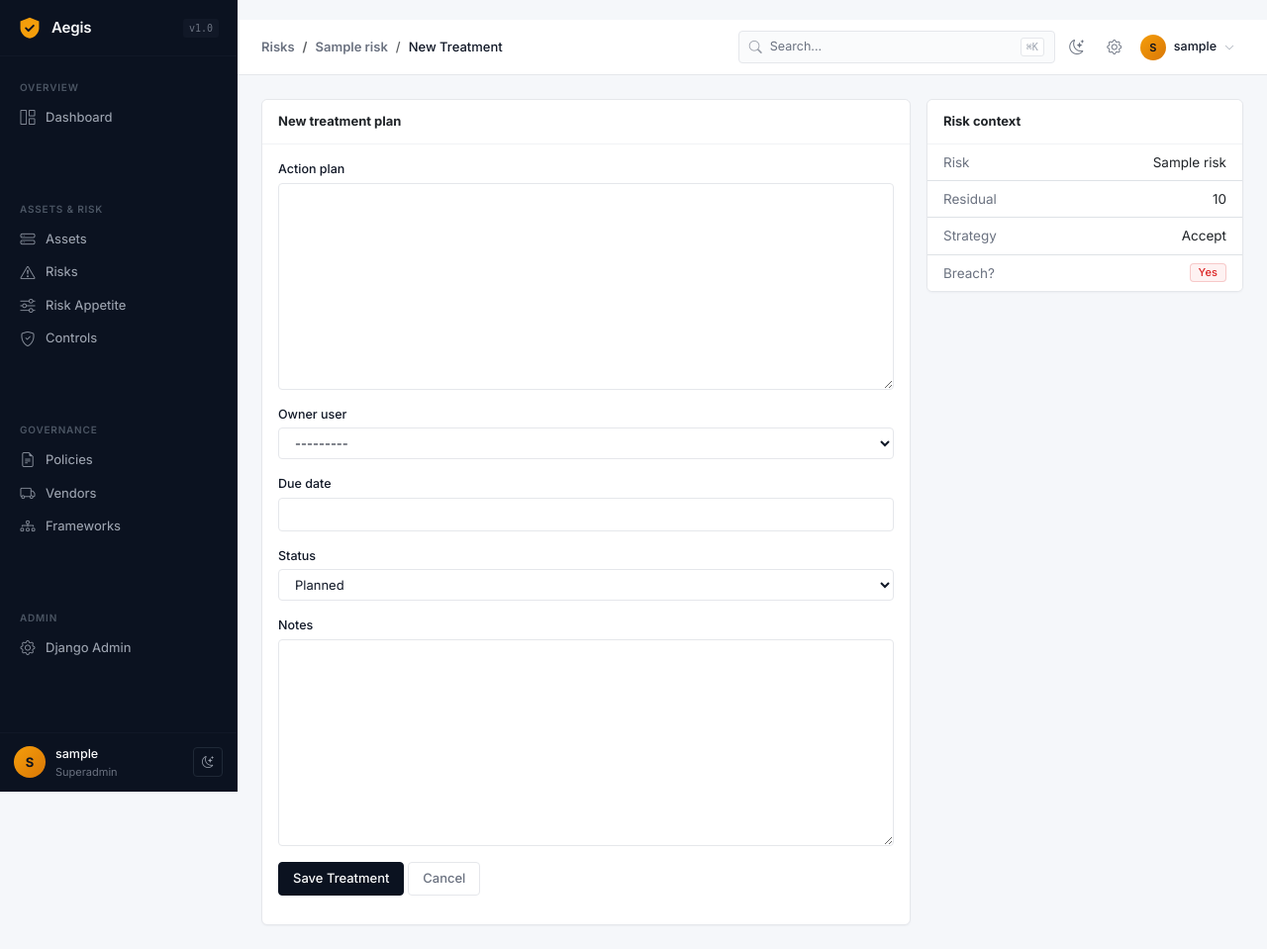
After one commit to SujalAdhikari-Hacker/GRC-Nexus, a Django app: page /risks/1/treatments/new/ in a window 1280 px wide. The commit adds this page. Shown: the whole page at 99% size. Run offline with Django 4.2, Linux system fonts and the light colour scheme; a user stored in the database is signed in; tables that the repository leaves empty hold one stand-in row (values such as "Sample post"); some libraries are stand-ins or nearby versions.

Commit message:
Add control evidence upload and risk treatment UI

```diff
--- a/app/config/urls.py
+++ b/app/config/urls.py
@@ -26,3 +26,13 @@ urlpatterns = [
 if settings.DEBUG:
     urlpatterns += static(settings.STATIC_URL, document_root=settings.STATIC_ROOT)
     urlpatterns += static(settings.MEDIA_URL, document_root=settings.MEDIA_ROOT)
+    from django.views.generic import RedirectView
+
+urlpatterns += [
+    path('favicon.ico', RedirectView.as_view(url='/static/img/favicon.svg', permanent=True)),
+]
+from django.views.generic import RedirectView
+
+urlpatterns += [
+    path('favicon.ico', RedirectView.as_view(url='/static/img/favicon.svg', permanent=True)),
+]
--- a/app/controls/urls.py
+++ b/app/controls/urls.py
@@ -1,9 +1,12 @@
 from django.urls import path
-from .views import ControlListView, ControlDetailView
+from .views import (
+    ControlListView, ControlDetailView, ControlEvidenceCreateView
+)
 
 app_name = 'controls'
 
 urlpatterns = [
     path('', ControlListView.as_view(), name='list'),
     path('<int:pk>/', ControlDetailView.as_view(), name='detail'),
+    path('<int:control_pk>/evidence/new/', ControlEvidenceCreateView.as_view(), name='evidence_create'),
 ]
--- a/app/risks/urls.py
+++ b/app/risks/urls.py
@@ -2,6 +2,7 @@ from django.urls import path
 from .views import (
     RiskListView, RiskDetailView, RiskCreateView, RiskUpdateView,
     risk_score_preview,
+    RiskTreatmentCreateView, RiskTreatmentUpdateView,
     RiskAppetiteListView, RiskAppetiteCreateView, RiskAppetiteUpdateView,
 )
 
@@ -16,6 +17,9 @@ urlpatterns = [
     path('appetite/new/', RiskAppetiteCreateView.as_view(), name='appetite_create'),
     path('appetite/<int:pk>/edit/', RiskAppetiteUpdateView.as_view(), name='appetite_update'),
 
+    path('<int:risk_pk>/treatments/new/', RiskTreatmentCreateView.as_view(), name='treatment_create'),
+    path('treatments/<int:pk>/edit/', RiskTreatmentUpdateView.as_view(), name='treatment_update'),
+
     path('<int:pk>/', RiskDetailView.as_view(), name='detail'),
     path('<int:pk>/edit/', RiskUpdateView.as_view(), name='update'),
 ]
--- a/app/risks/views.py
+++ b/app/risks/views.py
@@ -1,12 +1,14 @@
+from django.contrib.auth.mixins import LoginRequiredMixin
 from django.db.models import Q
-from django.views.generic import ListView, DetailView, CreateView, UpdateView
-from django.urls import reverse_lazy
 from django.http import HttpResponse
 from django.shortcuts import render
+from django.urls import reverse_lazy
+from django.utils import timezone
+from django.views.generic import ListView, DetailView, CreateView, UpdateView
 
 from core.mixins import DepartmentScopedMixin, HODOrSuperuserMixin, CsvExportMixin
 from core.correlation import get_full_risk_context
-from .models import Risk, RiskCategory, RiskAppetite
+from .models import Risk, RiskCategory, RiskAppetite, RiskTreatment
 from .services import recalculate_risk
 
 
@@ -105,17 +107,14 @@ class RiskUpdateView(DepartmentScopedMixin, UpdateView):
 
 
 def risk_score_preview(request):
-    """HTMX endpoint — returns live score preview fragment."""
     try:
         likelihood = int(request.GET.get('likelihood', 1))
         impact = int(request.GET.get('impact', 1))
     except ValueError:
         likelihood, impact = 1, 1
-
     likelihood = max(1, min(5, likelihood))
     impact = max(1, min(5, impact))
     inherent = likelihood * impact
-
     control_ids = request.GET.getlist('controls')
     residual = inherent
     if control_ids:
@@ -125,7 +124,6 @@ def risk_score_preview(request):
             avg_eff = sum(c.effectiveness for c in controls) / (controls.count() * 5.0)
             residual = round(inherent * (1 - avg_eff))
             residual = max(0, min(25, residual))
-
     if inherent >= 20:
         band, color = 'Critical', '#dc3545'
     elif inherent >= 12:
@@ -134,15 +132,47 @@ def risk_score_preview(request):
         band, color = 'Medium', '#ffc107'
     else:
         band, color = 'Low', '#198754'
+    return render(request, 'risks/_score_preview.html', {
+        'likelihood': likelihood, 'impact': impact,
+        'inherent': inherent, 'residual': residual,
+        'band': band, 'color': color,
+    })
 
-    return render(request, 'risks/_score_preview.html', {
-        'likelihood': likelihood,
-        'impact': impact,
-        'inherent': inherent,
-        'residual': residual,
-        'band': band,
-        'color': color,
-    })
+
+class RiskTreatmentCreateView(LoginRequiredMixin, CreateView):
+    model = RiskTreatment
+    template_name = 'risks/treatment_form.html'
+    fields = ['action_plan', 'owner_user', 'due_date', 'status', 'notes']
+
+    def dispatch(self, request, *args, **kwargs):
+        self.risk = Risk.objects.get(pk=kwargs['risk_pk'])
+        return super().dispatch(request, *args, **kwargs)
+
+    def form_valid(self, form):
+        form.instance.risk = self.risk
+        return super().form_valid(form)
+
+    def get_success_url(self):
+        return reverse_lazy('risks:detail', kwargs={'pk': self.risk.pk})
+
+    def get_context_data(self, **kwargs):
+        ctx = super().get_context_data(**kwargs)
+        ctx['risk'] = self.risk
+        return ctx
+
+
+class RiskTreatmentUpdateView(LoginRequiredMixin, UpdateView):
+    model = RiskTreatment
+    template_name = 'risks/treatment_form.html'
+    fields = ['action_plan', 'owner_user', 'due_date', 'completed_date', 'status', 'notes']
+
+    def get_success_url(self):
+        return reverse_lazy('risks:detail', kwargs={'pk': self.object.risk.pk})
+
+    def get_context_data(self, **kwargs):
+        ctx = super().get_context_data(**kwargs)
+        ctx['risk'] = self.object.risk
+        return ctx
 
 
 class RiskAppetiteListView(HODOrSuperuserMixin, ListView):
--- a/app/static/css/brand.css
+++ b/app/static/css/brand.css
@@ -493,198 +493,10 @@ hr { border-color: var(--border-soft); opacity: 1; }
 [data-bs-theme="dark"] .nav-link:hover,
 [data-bs-theme="dark"] .nav-link.active { background: rgba(255,255,255,0.05); }
 
-.topbar-search {
-    display: flex;
-    align-items: center;
-    gap: 8px;
-    background: var(--surface-2);
-    border: 1px solid var(--border);
-    border-radius: var(--r-sm);
-    padding: 6px 10px;
-    font-size: 12.5px;
-    color: var(--text-muted);
-    width: 320px;
-    cursor: pointer;
-}
-.topbar-search:hover { background: var(--brand-100); color: var(--text); }
-.topbar-search i { font-size: 13px; opacity: 0.7; }
-.topbar-search .search-placeholder { flex: 1; text-align: left; }
-.topbar-search .kbd {
-    font-size: 10px;
-    font-family: ui-monospace, monospace;
-    padding: 1px 5px;
-    background: var(--surface);
-    border: 1px solid var(--border);
-    border-radius: 3px;
-    color: var(--text-faint);
-}
 
-.topbar-actions { display: flex; align-items: center; gap: 6px; }
-.topbar-btn {
-    width: 32px;
-    height: 32px;
-    display: inline-flex;
-    align-items: center;
-    justify-content: center;
-    background: transparent;
-    border: 1px solid transparent;
-    color: var(--text-muted);
-    border-radius: var(--r-sm);
-    cursor: pointer;
-    position: relative;
-}
-.topbar-btn:hover { background: var(--brand-100); color: var(--text); }
-.topbar-btn i { font-size: 15px; }
-
-.user-menu-trigger {
-    display: inline-flex;
-    align-items: center;
-    gap: 8px;
-    background: transparent;
-    border: 1px solid transparent;
-    padding: 3px 8px 3px 3px;
-    border-radius: 999px;
-    cursor: pointer;
-}
-.user-menu-trigger:hover { background: var(--brand-100); border-color: var(--border); }
-.user-menu-trigger .avatar {
-    width: 26px; height: 26px;
-    border-radius: 50%;
-    background: linear-gradient(135deg, var(--accent-500), var(--accent-600));
-    color: var(--brand-900);
-    display: flex; align-items: center; justify-content: center;
-    font-weight: 600; font-size: 11px;
-}
-.user-menu-trigger .username { font-size: 12.5px; font-weight: 500; color: var(--text); }
-.user-menu-trigger .caret { font-size: 10px; color: var(--text-faint); }
-
-.user-menu-wrap { position: relative; }
-.user-menu {
-    position: absolute;
-    top: calc(100% + 8px);
-    right: 0;
-    width: 240px;
-    background: var(--surface);
-    border: 1px solid var(--border);
-    border-radius: var(--r);
-    box-shadow: var(--sh-md);
-    padding: 6px;
-    display: none;
-    z-index: 100;
-}
-.user-menu.open { display: block; }
-.user-menu-header { padding: 10px 10px 8px; border-bottom: 1px solid var(--border-soft); margin-bottom: 4px; }
-.user-menu-header .name { font-weight: 600; font-size: 13px; }
-.user-menu-header .email { font-size: 11.5px; color: var(--text-muted); }
-.user-menu-item {
-    display: flex;
-    align-items: center;
-    gap: 10px;
-    padding: 7px 10px;
-    border-radius: var(--r-sm);
-    font-size: 13px;
-    color: var(--text);
-    cursor: pointer;
-    background: transparent;
-    border: none;
-    width: 100%;
-    text-align: left;
-}
-.user-menu-item:hover { background: var(--brand-100); color: var(--text); }
-.user-menu-item i { font-size: 14px; color: var(--text-muted); width: 16px; }
-.user-menu-item.danger { color: var(--danger); }
-.user-menu-item.danger i { color: var(--danger); }
-.user-menu-divider { height: 1px; background: var(--border-soft); margin: 4px 0; }
-
-.topbar .page-title { font-size: 14px; font-weight: 600; color: var(--text); margin: 0; }
-
-.palette-overlay {
-    display: none;
-    position: fixed;
-    inset: 0;
-    background: rgba(6, 11, 20, 0.6);
-    backdrop-filter: blur(3px);
-    z-index: 9999;
-    align-items: flex-start;
-    justify-content: center;
-    padding-top: 12vh;
-}
-.palette-overlay.open { display: flex; }
-.palette-modal {
-    width: 100%;
-    max-width: 620px;
-    background: var(--surface);
-    border: 1px solid var(--border);
-    border-radius: var(--r-lg);
-    box-shadow: 0 20px 60px rgba(0, 0, 0, 0.4);
-    overflow: hidden;
-}
-.palette-input-row {
-    display: flex;
-    align-items: center;
-    gap: 10px;
-    padding: 14px 18px;
-    border-bottom: 1px solid var(--border-soft);
-}
-.palette-input-row i { color: var(--text-muted); font-size: 16px; }
-.palette-input {
-    flex: 1;
-    border: none;
-    outline: none;
-    background: transparent;
-    font-size: 14px;
-    color: var(--text);
-}
-.palette-esc {
-    font-size: 10px;
-    padding: 2px 6px;
-    background: var(--surface-2);
-    border: 1px solid var(--border);
-    border-radius: 3px;
-    color: var(--text-faint);
-    font-family: ui-monospace, monospace;
-}
-.palette-results { max-height: 420px; overflow-y: auto; padding: 8px; }
-.palette-section-title {
-    font-size: 10.5px;
-    text-transform: uppercase;
-    letter-spacing: 0.06em;
-    color: var(--text-faint);
-    padding: 10px 10px 4px;
-    font-weight: 600;
-}
-.palette-item {
-    display: flex;
-    align-items: center;
-    gap: 10px;
-    padding: 8px 10px;
-    border-radius: var(--r-sm);
-    font-size: 13px;
-    color: var(--text);
-    cursor: pointer;
-}
-.palette-item:hover { background: var(--brand-100); }
-.palette-item i { color: var(--text-muted); font-size: 14px; width: 16px; }
-.palette-item .item-meta { margin-left: auto; font-size: 11.5px; color: var(--text-faint); }
-.palette-empty { padding: 32px 16px; text-align: center; color: var(--text-faint); font-size: 13px; }
-.palette-footer {
-    padding: 8px 14px;
-    background: var(--surface-2);
-    border-top: 1px solid var(--border-soft);
-    font-size: 11.5px;
-    color: var(--text-muted);
-    display: flex;
-    gap: 16px;
-}
-.palette-footer .kbd {
-    font-family: ui-monospace, monospace;
-    font-size: 10px;
-    padding: 1px 5px;
-    background: var(--surface);
-    border: 1px solid var(--border);
-    border-radius: 3px;
-    margin-right: 4px;
-}
+/* ============================================================
+   TOPBAR COMPONENTS — search, buttons, user menu, palette
+   ============================================================ */
 
 .topbar-search {
     display: flex;
--- a/app/templates/controls/control_detail.html
+++ b/app/templates/controls/control_detail.html
@@ -30,7 +30,10 @@
         </div>
 
         <div class="card mt-3">
-            <div class="card-header bg-white"><strong>Framework mapping ({{ framework_controls|length }})</strong></div>
+            <div class="card-header bg-white d-flex justify-content-between align-items-center">
+    <strong>Framework mapping ({{ framework_controls|length }})</strong>
+    <a href="{% url 'controls:evidence_create' control.pk %}" class="btn btn-sm btn-primary">+ Evidence</a>
+</div>
             <ul class="list-group list-group-flush">
                 {% for fc in framework_controls %}
                     <li class="list-group-item">
--- a/app/templates/risks/risk_detail.html
+++ b/app/templates/risks/risk_detail.html
@@ -111,7 +111,10 @@
 
     <div class="col-md-6">
         <div class="card">
-            <div class="card-header bg-white"><strong>Treatment plans ({{ treatments|length }})</strong></div>
+            <div class="card-header bg-white d-flex justify-content-between align-items-center">
+    <strong>Treatment plans ({{ treatments|length }})</strong>
+    <a href="{% url 'risks:treatment_create' risk.pk %}" class="btn btn-sm btn-primary">+ New Treatment</a>
+</div>
             <ul class="list-group list-group-flush">
                 {% for t in treatments %}
                     <li class="list-group-item">
--- /dev/null
+++ b/app/templates/risks/treatment_form.html
@@ -0,0 +1,54 @@
+{% extends "base.html" %}
+{% block title %}{% if form.instance.pk %}Edit{% else %}New{% endif %} Treatment · {{ risk.title|truncatechars:40 }}{% endblock %}
+{% block breadcrumb %}
+<nav aria-label="breadcrumb">
+  <ol class="breadcrumb mb-0">
+    <li class="breadcrumb-item"><a href="{% url 'risks:list' %}">Risks</a></li>
+    <li class="breadcrumb-item"><a href="{% url 'risks:detail' risk.pk %}">{{ risk.title|truncatechars:40 }}</a></li>
+    <li class="breadcrumb-item active">{% if form.instance.pk %}Edit{% else %}New{% endif %} Treatment</li>
+  </ol>
+</nav>
+{% endblock %}
+
+{% block content %}
+<div class="row g-3">
+    <div class="col-md-8">
+        <div class="card">
+            <div class="card-header bg-white"><strong>{% if form.instance.pk %}Edit{% else %}New{% endif %} treatment plan</strong></div>
+            <div class="card-body">
+                <form method="post">
+                    {% csrf_token %}
+                    {% for field in form %}
+                        <div class="mb-3">
+                            <label class="form-label">{{ field.label }}</label>
+                            {{ field }}
+                            {% if field.help_text %}<div class="form-text small">{{ field.help_text }}</div>{% endif %}
+                            {% if field.errors %}<div class="text-danger small">{{ field.errors|join:", " }}</div>{% endif %}
+                        </div>
+                    {% endfor %}
+                    <button type="submit" class="btn btn-dark">Save Treatment</button>
+                    <a href="{% url 'risks:detail' risk.pk %}" class="btn btn-outline-secondary">Cancel</a>
+                </form>
+            </div>
+        </div>
+    </div>
+    <div class="col-md-4">
+        <div class="card">
+            <div class="card-header bg-white"><strong>Risk context</strong></div>
+            <ul class="list-group list-group-flush">
+                <li class="list-group-item d-flex justify-content-between"><span class="text-muted">Risk</span><span class="text-end">{{ risk.title|truncatechars:30 }}</span></li>
+                <li class="list-group-item d-flex justify-content-between"><span class="text-muted">Residual</span><span>{{ risk.residual_score }}</span></li>
+                <li class="list-group-item d-flex justify-content-between"><span class="text-muted">Strategy</span><span>{{ risk.get_treatment_strategy_display }}</span></li>
+                <li class="list-group-item d-flex justify-content-between"><span class="text-muted">Breach?</span><span>{% if risk.appetite_breached %}<span class="badge bg-danger">Yes</span>{% else %}<span class="badge bg-success">No</span>{% endif %}</span></li>
+            </ul>
+        </div>
+    </div>
+</div>
+<style>
+    input[type="text"], input[type="date"], select, textarea {
+        width: 100%; padding: .375rem .75rem;
+        border: 1px solid var(--border); border-radius: var(--r-sm);
+        background: var(--surface); color: var(--text); font-size: 13px;
+    }
+</style>
+{% endblock %}
--- a/app/templates/vendors/vendor_detail.html
+++ b/app/templates/vendors/vendor_detail.html
@@ -88,7 +88,11 @@
         </div>
 
         <div class="card mt-3">
-            <div class="card-header bg-white"><strong>Assessment history ({{ assessments|length }})</strong></div>
+                        <div class="card-header bg-white d-flex justify-content-between align-items-center">
+                <strong>Assessment history ({{ assessments|length }})</strong>
+                <a href="{% url 'vendors:assessment_create' vendor.pk %}" class="btn btn-sm btn-primary">+ New Assessment</a>
+            </div>
+
             <div class="table-responsive">
                 <table class="table mb-0 align-middle">
                     <thead class="table-light">
--- a/app/vendors/urls.py
+++ b/app/vendors/urls.py
@@ -1,9 +1,12 @@
 from django.urls import path
-from .views import VendorListView, VendorDetailView
+from .views import (
+    VendorListView, VendorDetailView, VendorAssessmentCreateView
+)
 
 app_name = 'vendors'
 
 urlpatterns = [
     path('', VendorListView.as_view(), name='list'),
     path('<int:pk>/', VendorDetailView.as_view(), name='detail'),
+    path('<int:vendor_pk>/assessments/new/', VendorAssessmentCreateView.as_view(), name='assessment_create'),
 ]
```
Also changed, not shown: app/controls/views.py (+27 -2 lines), app/templates/controls/evidence_form.html (added, +56 -0 lines), app/templates/vendors/assessment_form.html (added, +64 -0 lines), app/vendors/views.py (+30 -2 lines), app/media/control_evidence/output_optimized_8.jpg (added).
